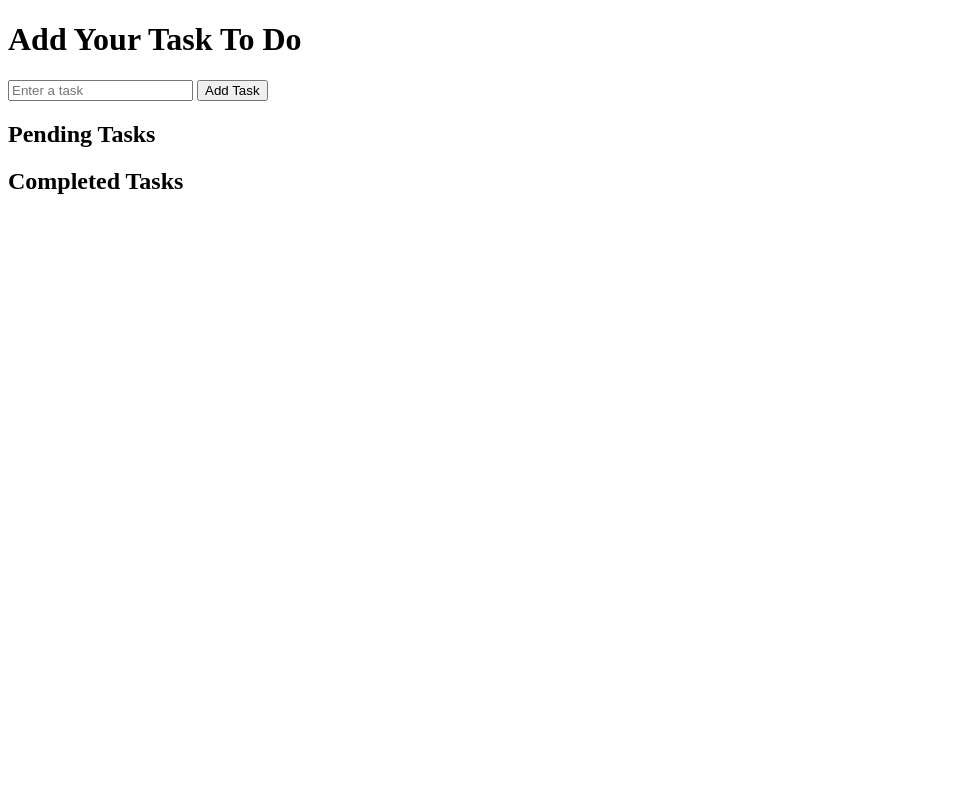
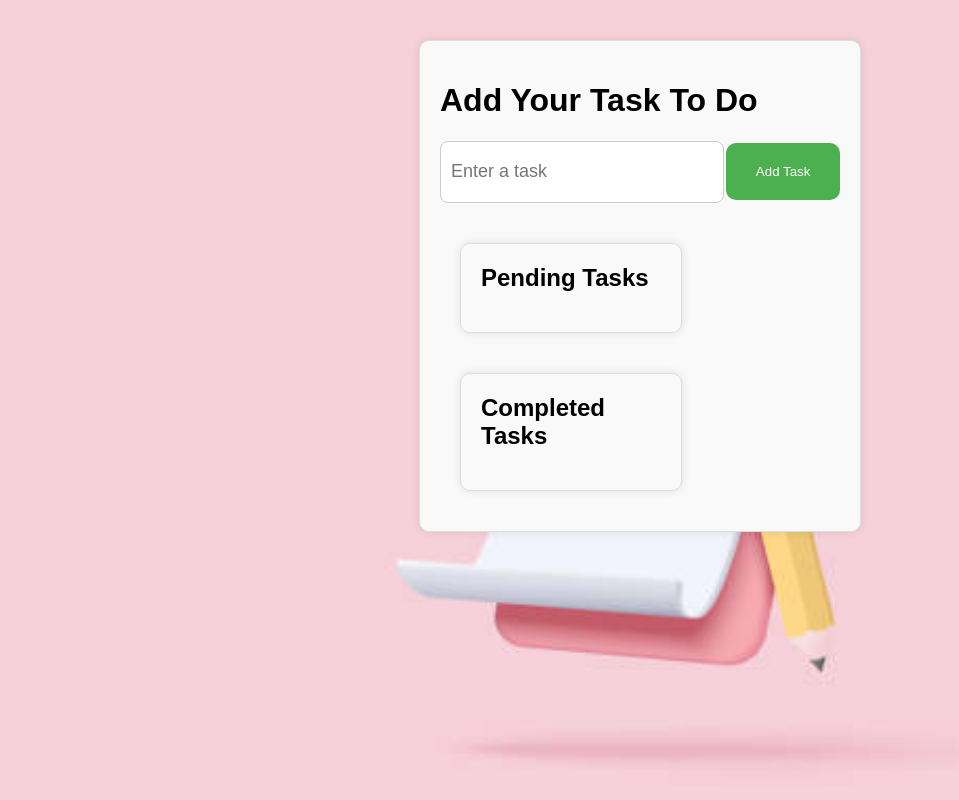
Before and after one commit to veerav1/skills-copilot-codespaces-vscode, a plain HTML site: page index.html in a window 1280 px wide. Shown: the whole page, without its empty margins (0-959 px from the left). Drawn offline with Linux system fonts and the light colour scheme.

Commit message:
Update index.html

```diff
--- a/index.html
+++ b/index.html
@@ -4,7 +4,7 @@
     <meta charset="UTF-8">
     <meta name="viewport" content="width=device-width, initial-scale=1.0">
     <title>To-Do List</title>
-    <link rel="stylesheet" href="todolist.css">
+    <link rel="stylesheet" href="styles.css">
 </head>
 <body>
     <div class="container">
```
